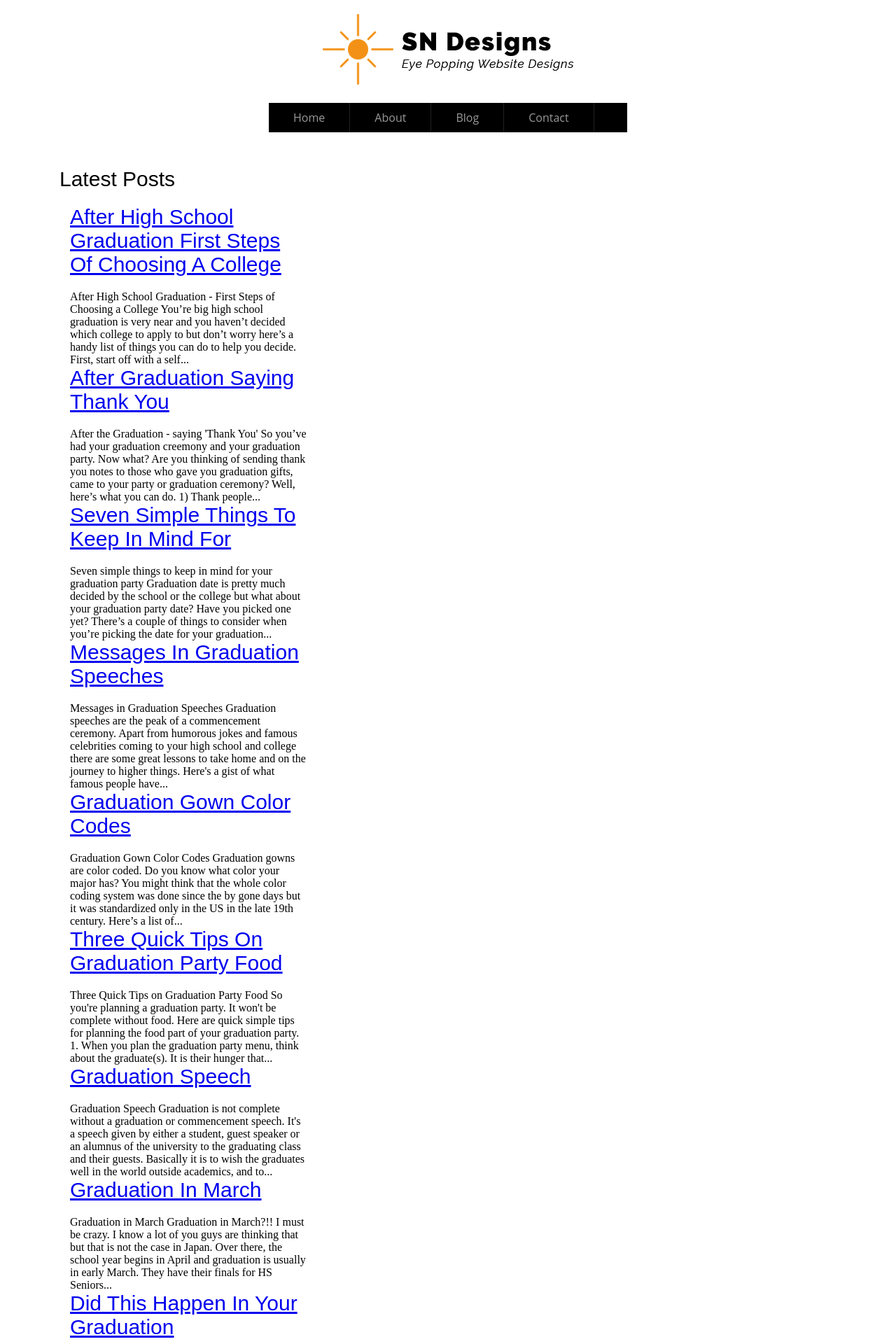
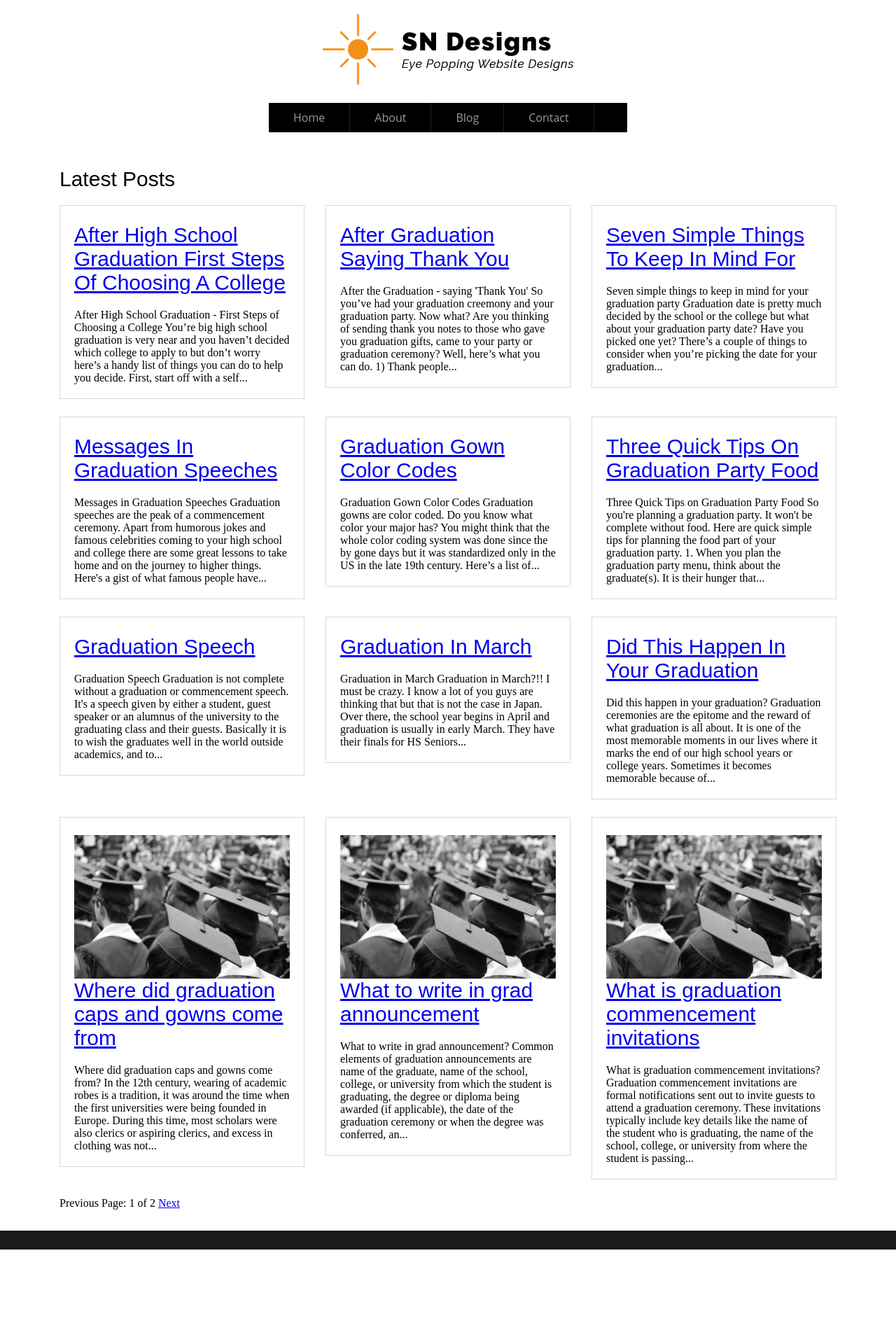
Before and after one commit to sncreative/sncreative.github.io, a Jekyll site: the page built from blog/index.html, in a window 1280 px wide. Shown: the top 1920 px of the page at 70% size. Built offline with Jekyll 4.4.1, drawn with Linux system fonts in a browser that asks for light colours; nearby versions of some CDN libraries; the list of posts is cut into pages by our own code; after the commit the page ends 1785 px from its top, so only the background shows below that.

Commit message:
Add files via upload

```diff
--- a/blog/index.html
+++ b/blog/index.html
@@ -14,11 +14,11 @@ description: Blog
 </div>
 
 
-<div class="card-deck">
+<div class="row">
 
 {% for post in paginator.posts %}
 <div class="col-md-4">
-<div class="card">
+<div class="cards">
 {% if post.image %} <img src="{{ post.image }}" class="img-fluid"> {% endif %}
 <h1><a href="{{ post.url }}">{{ post.title }}</a></h1>
 {{ post.content | strip_html | truncatewords: 50 }}
--- a/css/custom.css
+++ b/css/custom.css
@@ -849,6 +849,7 @@ nav ul ul {
 
 .button1 {
 	width: 300px;
+	height: 50px;
 	background-color: orange;
 	border-radius: 30px;
 	padding: 20px;
```
